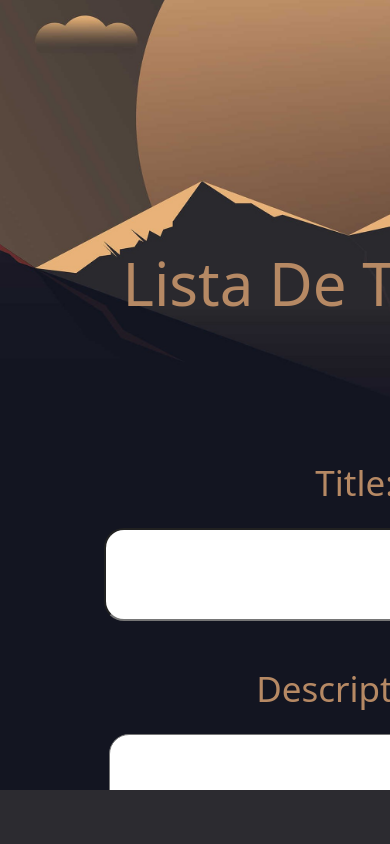
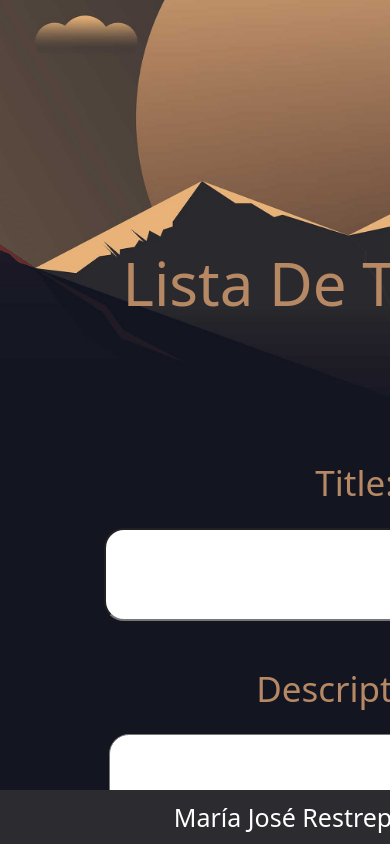
Before and after one commit to MaJoReGo/TallerMJListTasks, a React (Vite) app: page / in a window 390 px wide. Shown: the top 844 px of the page. Built offline with nearby package versions, Linux system fonts and the light colour scheme; a web font is replaced by a local one.

Commit message:
Arreglando detaller

```diff
--- a/src/components/Layouts/Footer/Footer.css
+++ b/src/components/Layouts/Footer/Footer.css
@@ -25,3 +25,13 @@ footer {
       width: 158vh;
   }
   }
+  @media(max-width:768px){
+    footer {
+        width: 73vh;
+    }
+  }
+  @media(max-width:480px){
+  footer {
+    width: 77vh;
+}
+  }
--- a/src/components/Layouts/Header/Header.css
+++ b/src/components/Layouts/Header/Header.css
@@ -40,6 +40,7 @@ header {
 }
 header h1 {
     margin: 0;
+    margin-top: 15vh;
 }
 
 }
```
